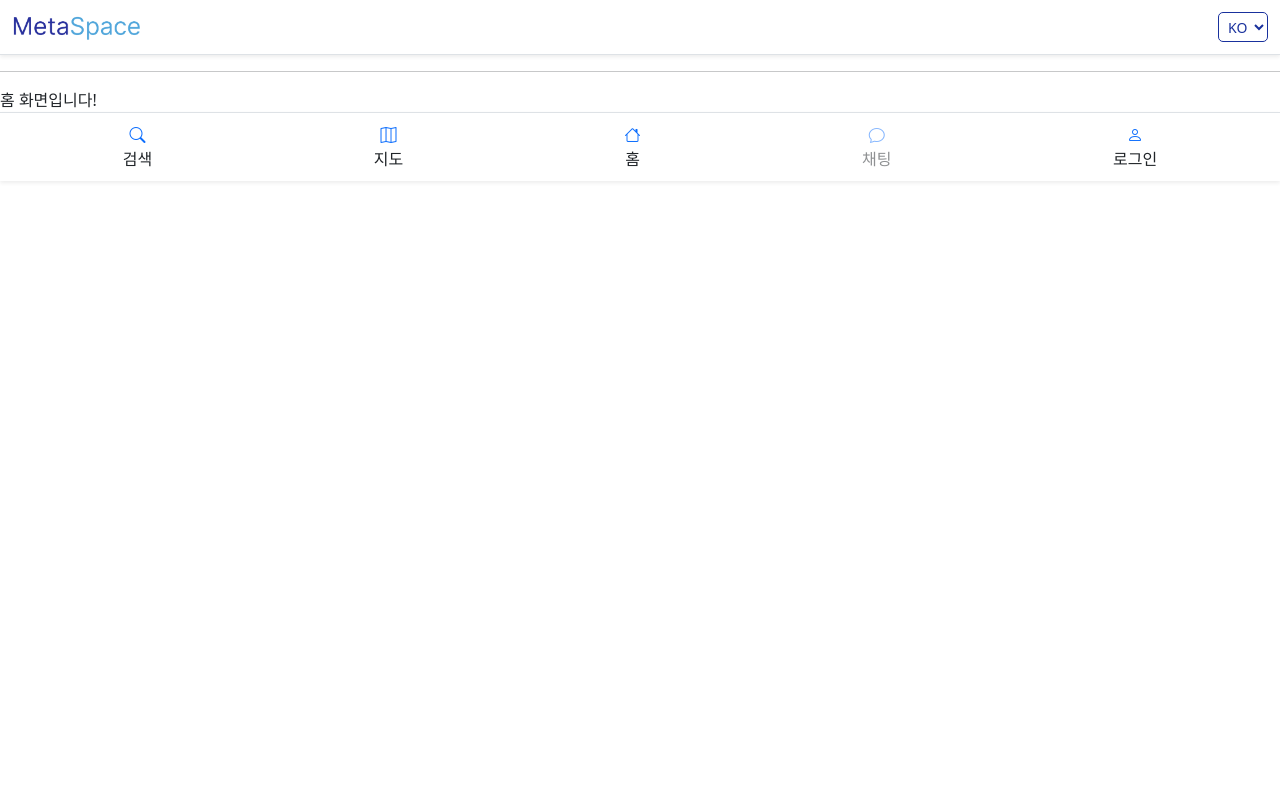
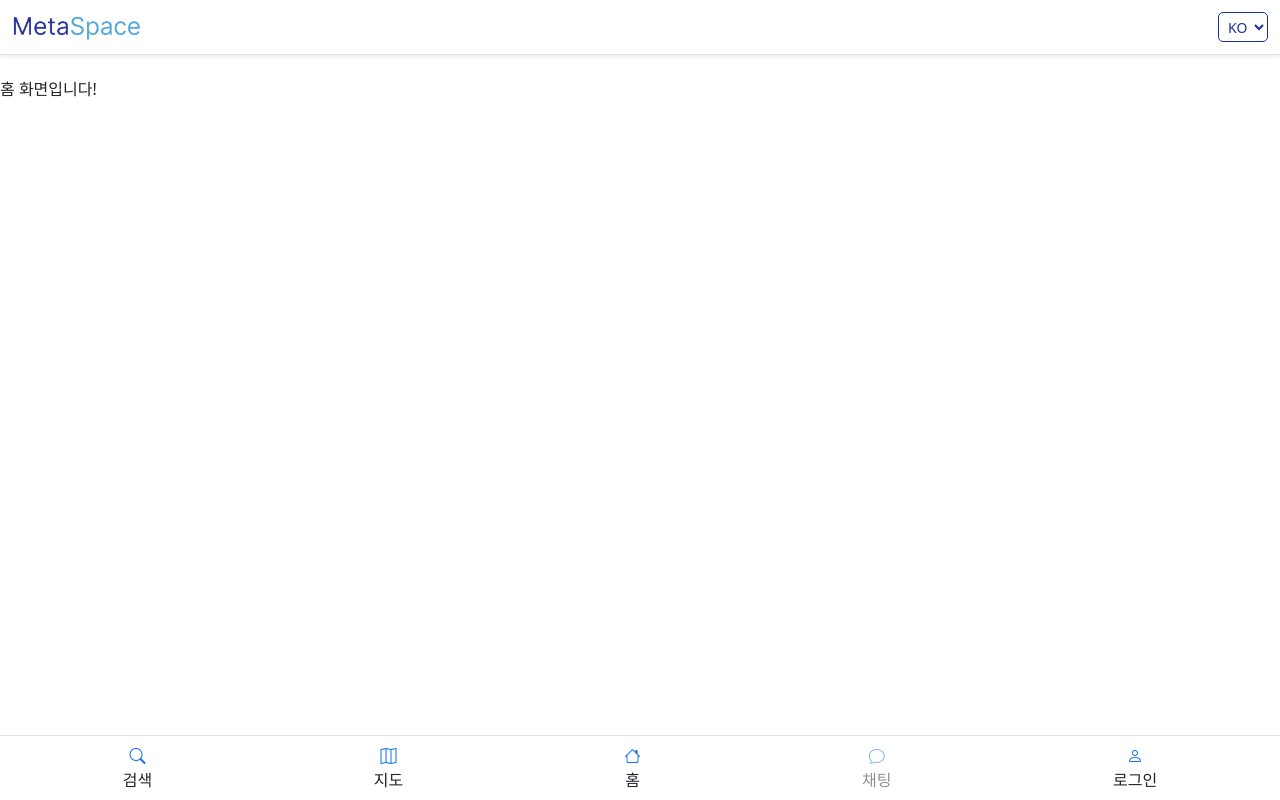
Before and after one commit to meta-metamong/meta-space, a Vue app in the folder frontend/: page / in a window 1280 px wide. Built offline with nearby package versions, Linux system fonts and the light colour scheme.

Commit message:
style: header, footer 위치 수정

```diff
--- a/frontend/src/App.vue
+++ b/frontend/src/App.vue
@@ -2,7 +2,9 @@
 	<div id="app">
         <Component :is="headerComponent" />
 		<hr />
-		<router-view />
+		<div class="routed">
+			<router-view />
+		</div>
 		<Footer />
 	</div>
 </template>
--- a/frontend/src/components/common/Footer.vue
+++ b/frontend/src/components/common/Footer.vue
@@ -1,6 +1,6 @@
 <template>
      <!-- 하단 네비게이션 바 -->
-     <nav class="navbar sticky-bottom navbar-light bg-white border-top shadow-sm">
+     <nav class="navbar fixed-bottom navbar-light bg-white border-top shadow-sm">
         <div class="container-fluid d-flex justify-content-around">
           <router-link to="/" class="nav-link text-center">
             <i class="bi bi-search text-primary"></i><br>{{ $t('footer.search') }}
--- a/frontend/src/components/common/Header.vue
+++ b/frontend/src/components/common/Header.vue
@@ -1,6 +1,6 @@
 <template>
       <!-- 상단 네비게이션 -->
-      <nav class="navbar navbar-light bg-white border-bottom shadow-sm">
+      <nav class="navbar fixed-top navbar-light bg-white border-bottom shadow-sm">
         <div class="container-fluid d-flex justify-content-between">
           <!-- 중앙 로고 -->
           <router-link to="/" class="text-center me-5">
--- a/frontend/src/components/member/UpdateMember.vue
+++ b/frontend/src/components/member/UpdateMember.vue
@@ -1,5 +1,5 @@
 <template>
-	<div class="container mt-4 mb-4">
+	<div class="container mb-4">
 		<h2 class="text-center mb-3" v-text="$t('member.update')"></h2>
 		<form @submit.prevent="handleSubmit">
 			<div class="row mb-3">
--- a/frontend/src/main.js
+++ b/frontend/src/main.js
@@ -1,5 +1,5 @@
 import { createApp } from 'vue'
-// import './style.css'
+import './style.css'
 import App from './App.vue'
 import 'bootstrap'
 import 'bootstrap/dist/css/bootstrap.min.css'
--- a/frontend/src/style.css
+++ b/frontend/src/style.css
@@ -36,3 +36,9 @@ button{
 	font-size: 14px;
 	color: #ff0101;
 }
+
+.routed{
+  margin-top: 60px;
+  max-height: 785px;
+  overflow: scroll;
+}
```
